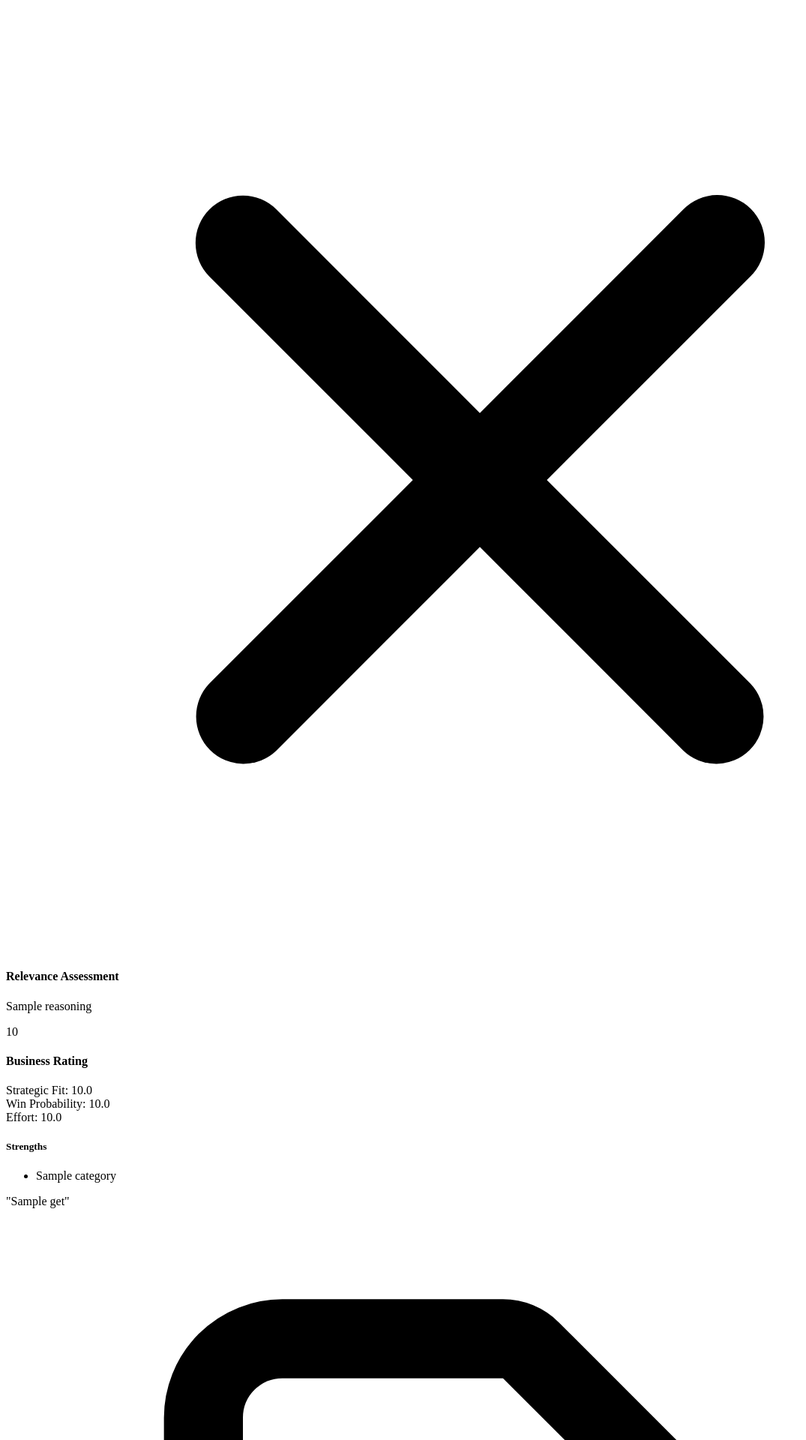
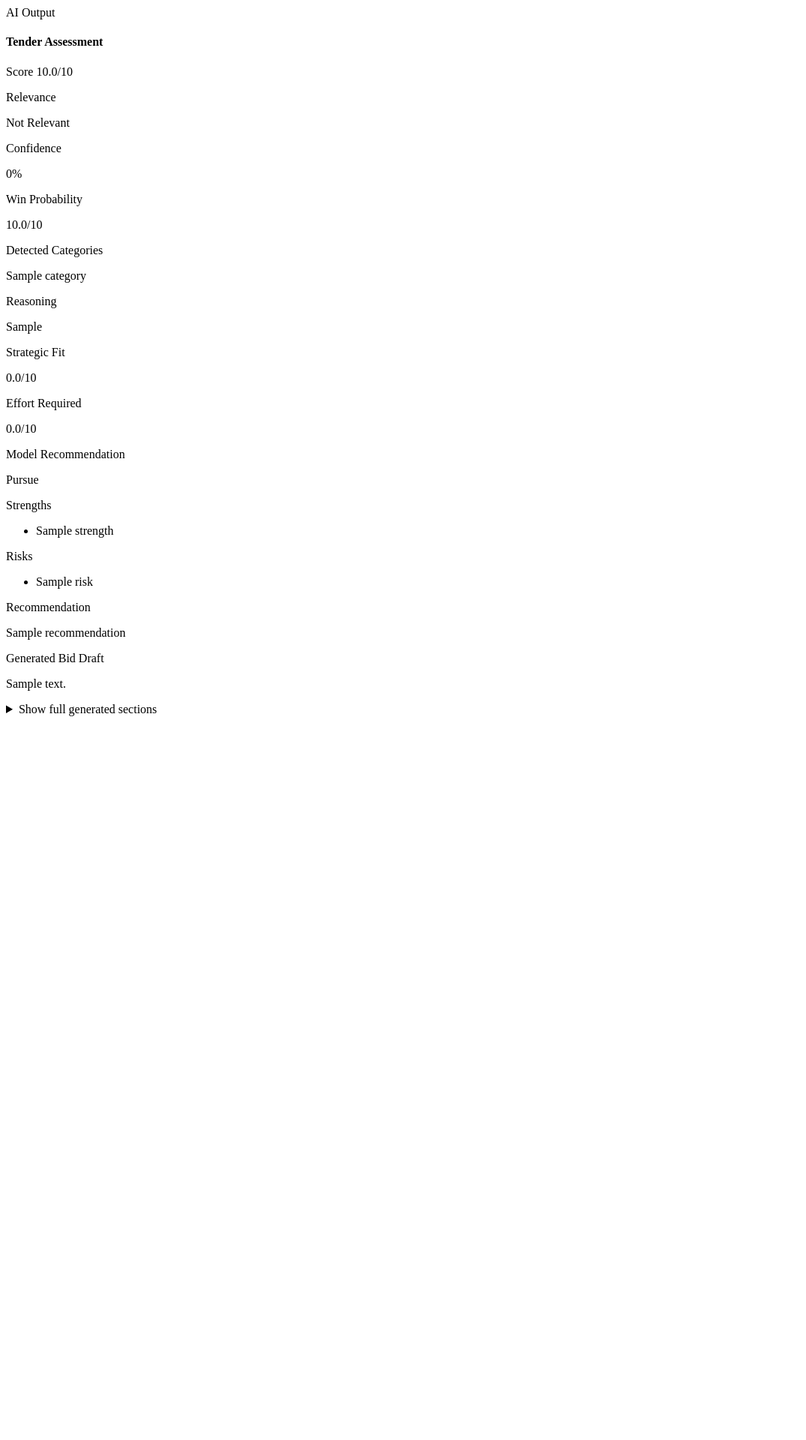
Before and after one commit to aminrj/procurement-ai, a Python web app: template src/procurement_ai/api/templates/analysis_result.html in a window 1280 px wide. Shown: the top 1920 px of the page at 75% size, without its empty margins (0-1075 px from the left). After the commit the page ends 955 px from the top, so only its background shows below. Run offline with Jinja, Linux system fonts and the light colour scheme; the template is opened without the code that fills it: most values are stand-ins (such as "Sample title", 1, 10 or a date in 2020).

Commit message:
Bug fixes and template improvements

```diff
--- a/src/procurement_ai/api/templates/analysis_result.html
+++ b/src/procurement_ai/api/templates/analysis_result.html
@@ -1,103 +1,130 @@
-<div class="border-t border-gray-200 pt-4 space-y-3">
-    {% if analysis.filter_result %}
-    <div class="flex items-start gap-3">
-        <div class="flex-shrink-0">
-            {% if analysis.filter_result.get('is_relevant') %}
-            <div class="h-8 w-8 rounded-full bg-green-100 flex items-center justify-center">
-                <svg class="h-5 w-5 text-green-600" fill="currentColor" viewBox="0 0 20 20">
-                    <path fill-rule="evenodd" d="M16.707 5.293a1 1 0 010 1.414l-8 8a1 1 0 01-1.414 0l-4-4a1 1 0 011.414-1.414L8 12.586l7.293-7.293a1 1 0 011.414 0z" clip-rule="evenodd"/>
-                </svg>
+<div class="mt-4 rounded-lg border border-blue-200 bg-blue-50 p-4 space-y-4">
+    <div class="flex items-center justify-between">
+        <div>
+            <p class="text-xs font-semibold uppercase tracking-wide text-blue-700">AI Output</p>
+            <h4 class="text-sm font-semibold text-gray-900">Tender Assessment</h4>
         </div>
-            {% else %}
-            <div class="h-8 w-8 rounded-full bg-red-100 flex items-center justify-center">
-                <svg class="h-5 w-5 text-red-600" fill="currentColor" viewBox="0 0 20 20">
-                    <path fill-rule="evenodd" d="M4.293 4.293a1 1 0 011.414 0L10 8.586l4.293-4.293a1 1 0 111.414 1.414L11.414 10l4.293 4.293a1 1 0 01-1.414 1.414L10 11.414l-4.293 4.293a1 1 0 01-1.414-1.414L8.586 10 4.293 5.707a1 1 0 010-1.414z" clip-rule="evenodd"/>
-                </svg>
+        {% if analysis.overall_score is not none %}
+        <div class="rounded-md bg-white px-3 py-1.5 text-sm font-semibold text-blue-700 border border-blue-200">
+            Score {{ "%.1f"|format(analysis.overall_score) }}/10
         </div>
         {% endif %}
     </div>
-        <div class="flex-1">
-            <h4 class="text-sm font-medium text-gray-900">Relevance Assessment</h4>
-            <p class="text-sm text-gray-600 mt-1">
-                {{ analysis.filter_result.get('reasoning', 'No reasoning provided') }}
-            </p>
-            {% if analysis.filter_result.get('categories') %}
-            <div class="flex gap-2 mt-2">
-                {% for category in analysis.filter_result.get('categories', []) %}
-                <span class="inline-flex items-center px-2 py-0.5 rounded text-xs font-medium bg-blue-100 text-blue-800">
-                    {{ category }}
-                </span>
+
+    <div class="grid grid-cols-1 gap-3 sm:grid-cols-3">
+        <div class="rounded-md bg-white border border-gray-200 p-3">
+            <p class="text-xs text-gray-500">Relevance</p>
+            {% if analysis.is_relevant %}
+            <p class="mt-1 text-sm font-semibold text-green-700">Relevant</p>
+            {% else %}
+            <p class="mt-1 text-sm font-semibold text-red-700">Not Relevant</p>
+            {% endif %}
+        </div>
+
+        <div class="rounded-md bg-white border border-gray-200 p-3">
+            <p class="text-xs text-gray-500">Confidence</p>
+            <p class="mt-1 text-sm font-semibold text-gray-900">{{ "%.0f"|format((analysis.confidence or 0) * 100) }}%</p>
+        </div>
+
+        <div class="rounded-md bg-white border border-gray-200 p-3">
+            <p class="text-xs text-gray-500">Win Probability</p>
+            {% if analysis.win_probability is not none %}
+            <p class="mt-1 text-sm font-semibold text-gray-900">{{ "%.1f"|format(analysis.win_probability) }}/10</p>
+            {% else %}
+            <p class="mt-1 text-sm text-gray-500">Not scored</p>
+            {% endif %}
+        </div>
+    </div>
+
+    {% if analysis.filter_categories %}
+    <div>
+        <p class="text-xs font-semibold uppercase tracking-wide text-gray-600">Detected Categories</p>
+        <div class="mt-2 flex flex-wrap gap-2">
+            {% for category in analysis.filter_categories %}
+            <span class="inline-flex items-center rounded bg-blue-100 px-2 py-0.5 text-xs font-medium text-blue-800">{{ category }}</span>
             {% endfor %}
-            </div>
-            {% endif %}
         </div>
     </div>
     {% endif %}
 
-    {% if analysis.rating_result %}
-    <div class="flex items-start gap-3">
-        <div class="flex-shrink-0">
-            <div class="h-8 w-8 rounded-full {% if analysis.overall_score >= 7 %}bg-green-100{% elif analysis.overall_score >= 5 %}bg-yellow-100{% else %}bg-red-100{% endif %} flex items-center justify-center">
-                <span class="text-sm font-bold {% if analysis.overall_score >= 7 %}text-green-700{% elif analysis.overall_score >= 5 %}text-yellow-700{% else %}text-red-700{% endif %}">
-                    {{ "%.0f"|format(analysis.overall_score) }}
-                </span>
+    {% if analysis.filter_reasoning %}
+    <div class="rounded-md bg-white border border-gray-200 p-3">
+        <p class="text-xs font-semibold uppercase tracking-wide text-gray-600">Reasoning</p>
+        <p class="mt-1 text-sm text-gray-700">{{ analysis.filter_reasoning }}</p>
+    </div>
+    {% endif %}
+
+    {% if analysis.overall_score is not none %}
+    <div class="grid grid-cols-1 gap-3 sm:grid-cols-3">
+        <div class="rounded-md bg-white border border-gray-200 p-3">
+            <p class="text-xs text-gray-500">Strategic Fit</p>
+            <p class="mt-1 text-sm font-semibold text-gray-900">{{ "%.1f"|format(analysis.strategic_fit or 0) }}/10</p>
+        </div>
+        <div class="rounded-md bg-white border border-gray-200 p-3">
+            <p class="text-xs text-gray-500">Effort Required</p>
+            <p class="mt-1 text-sm font-semibold text-gray-900">{{ "%.1f"|format(analysis.resource_requirements or 0) }}/10</p>
+        </div>
+        <div class="rounded-md bg-white border border-gray-200 p-3">
+            <p class="text-xs text-gray-500">Model Recommendation</p>
+            <p class="mt-1 text-sm font-semibold {% if (analysis.overall_score or 0) >= 7 %}text-green-700{% elif (analysis.overall_score or 0) >= 5 %}text-yellow-700{% else %}text-red-700{% endif %}">
+                {% if (analysis.overall_score or 0) >= 7 %}Pursue{% elif (analysis.overall_score or 0) >= 5 %}Review{% else %}Decline{% endif %}
+            </p>
         </div>
     </div>
-        <div class="flex-1">
-            <h4 class="text-sm font-medium text-gray-900">Business Rating</h4>
-            <div class="grid grid-cols-3 gap-3 mt-2 text-xs">
-                <div>
-                    <span class="text-gray-500">Strategic Fit:</span>
-                    <span class="font-semibold ml-1">{{ "%.1f"|format(analysis.rating_result.get('strategic_fit', 0)) }}</span>
-                </div>
-                <div>
-                    <span class="text-gray-500">Win Probability:</span>
-                    <span class="font-semibold ml-1">{{ "%.1f"|format(analysis.rating_result.get('win_probability', 0)) }}</span>
-                </div>
-                <div>
-                    <span class="text-gray-500">Effort:</span>
-                    <span class="font-semibold ml-1">{{ "%.1f"|format(analysis.rating_result.get('effort_required', 0)) }}</span>
-                </div>
-            </div>
+    {% endif %}
 
-            {% if analysis.rating_result.get('strengths') %}
-            <div class="mt-3">
-                <h5 class="text-xs font-medium text-gray-700 mb-1">Strengths</h5>
-                <ul class="list-disc list-inside text-xs text-gray-600 space-y-0.5">
-                    {% for strength in analysis.rating_result.get('strengths', [])[:3] %}
+    {% if analysis.strengths %}
+    <div class="rounded-md bg-white border border-gray-200 p-3">
+        <p class="text-xs font-semibold uppercase tracking-wide text-gray-600">Strengths</p>
+        <ul class="mt-2 list-disc pl-5 text-sm text-gray-700 space-y-1">
+            {% for strength in analysis.strengths %}
             <li>{{ strength }}</li>
             {% endfor %}
         </ul>
     </div>
     {% endif %}
 
-            {% if analysis.rating_result.get('recommendation') %}
-            <p class="text-xs text-gray-600 mt-2 italic">
-                "{{ analysis.rating_result.get('recommendation')[:150] }}{% if analysis.rating_result.get('recommendation')|length > 150 %}...{% endif %}"
-            </p>
-            {% endif %}
-        </div>
+    {% if analysis.risks %}
+    <div class="rounded-md bg-white border border-gray-200 p-3">
+        <p class="text-xs font-semibold uppercase tracking-wide text-gray-600">Risks</p>
+        <ul class="mt-2 list-disc pl-5 text-sm text-gray-700 space-y-1">
+            {% for risk in analysis.risks %}
+            <li>{{ risk }}</li>
+            {% endfor %}
+        </ul>
     </div>
     {% endif %}
 
-    {% if analysis.bid_document %}
-    <div class="flex items-start gap-3">
-        <div class="flex-shrink-0">
-            <div class="h-8 w-8 rounded-full bg-purple-100 flex items-center justify-center">
-                <svg class="h-5 w-5 text-purple-600" fill="none" stroke="currentColor" viewBox="0 0 24 24">
-                    <path stroke-linecap="round" stroke-linejoin="round" stroke-width="2" d="M9 12h6m-6 4h6m2 5H7a2 2 0 01-2-2V5a2 2 0 012-2h5.586a1 1 0 01.707.293l5.414 5.414a1 1 0 01.293.707V19a2 2 0 01-2 2z"/>
-                </svg>
+    {% if analysis.recommendation %}
+    <div class="rounded-md bg-white border border-gray-200 p-3">
+        <p class="text-xs font-semibold uppercase tracking-wide text-gray-600">Recommendation</p>
+        <p class="mt-1 text-sm text-gray-700">{{ analysis.recommendation }}</p>
+    </div>
+    {% endif %}
+
+    {% if tender is defined and tender.bid_document %}
+    <div class="rounded-md border border-purple-200 bg-purple-50 p-3">
+        <p class="text-xs font-semibold uppercase tracking-wide text-purple-700">Generated Bid Draft</p>
+        <p class="mt-1 text-sm text-gray-700">
+            {{ tender.bid_document.executive_summary[:280] }}{% if tender.bid_document.executive_summary|length > 280 %}...{% endif %}
+        </p>
+        <details class="mt-2">
+            <summary class="cursor-pointer text-xs font-semibold text-purple-700">Show full generated sections</summary>
+            <div class="mt-2 space-y-2 text-sm text-gray-700">
+                <div>
+                    <p class="text-xs font-semibold uppercase tracking-wide text-gray-600">Technical Approach</p>
+                    <p>{{ tender.bid_document.capabilities }}</p>
+                </div>
+                <div>
+                    <p class="text-xs font-semibold uppercase tracking-wide text-gray-600">Value Proposition</p>
+                    <p>{{ tender.bid_document.value_proposition }}</p>
+                </div>
+                <div>
+                    <p class="text-xs font-semibold uppercase tracking-wide text-gray-600">Timeline</p>
+                    <p>{{ tender.bid_document.approach }}</p>
                 </div>
             </div>
-        <div class="flex-1">
-            <h4 class="text-sm font-medium text-gray-900">Bid Document Generated</h4>
-            <button
-                hx-get="/web/bid-document/{{ analysis.id }}"
-                hx-target="#modal-container"
-                class="mt-2 inline-flex items-center px-3 py-1.5 border border-gray-300 shadow-sm text-xs font-medium rounded text-gray-700 bg-white hover:bg-gray-50">
-                View Full Document
-            </button>
-        </div>
+        </details>
     </div>
     {% endif %}
 </div>
--- a/src/procurement_ai/api/templates/dashboard.html
+++ b/src/procurement_ai/api/templates/dashboard.html
@@ -108,9 +108,11 @@
                 <select name="status" class="block w-full rounded-md border-gray-300 shadow-sm focus:border-blue-500 focus:ring-blue-500 sm:text-sm">
                     <option value="">All</option>
                     <option value="pending">Pending</option>
-                    <option value="analyzed">Analyzed</option>
+                    <option value="processing">Processing</option>
                     <option value="complete">Complete</option>
                     <option value="filtered_out">Filtered Out</option>
+                    <option value="rated_low">Rated Low</option>
+                    <option value="error">Error</option>
                 </select>
             </div>
             <div class="flex-1">
```
Also changed, not shown: src/procurement_ai/api/routes/web.py (+8 -3 lines), src/procurement_ai/api/templates/tender_detail.html (+34 -5 lines), src/procurement_ai/api/templates/tender_list.html (+20 -6 lines). Lines whose indentation alone changed are shown as unchanged.
